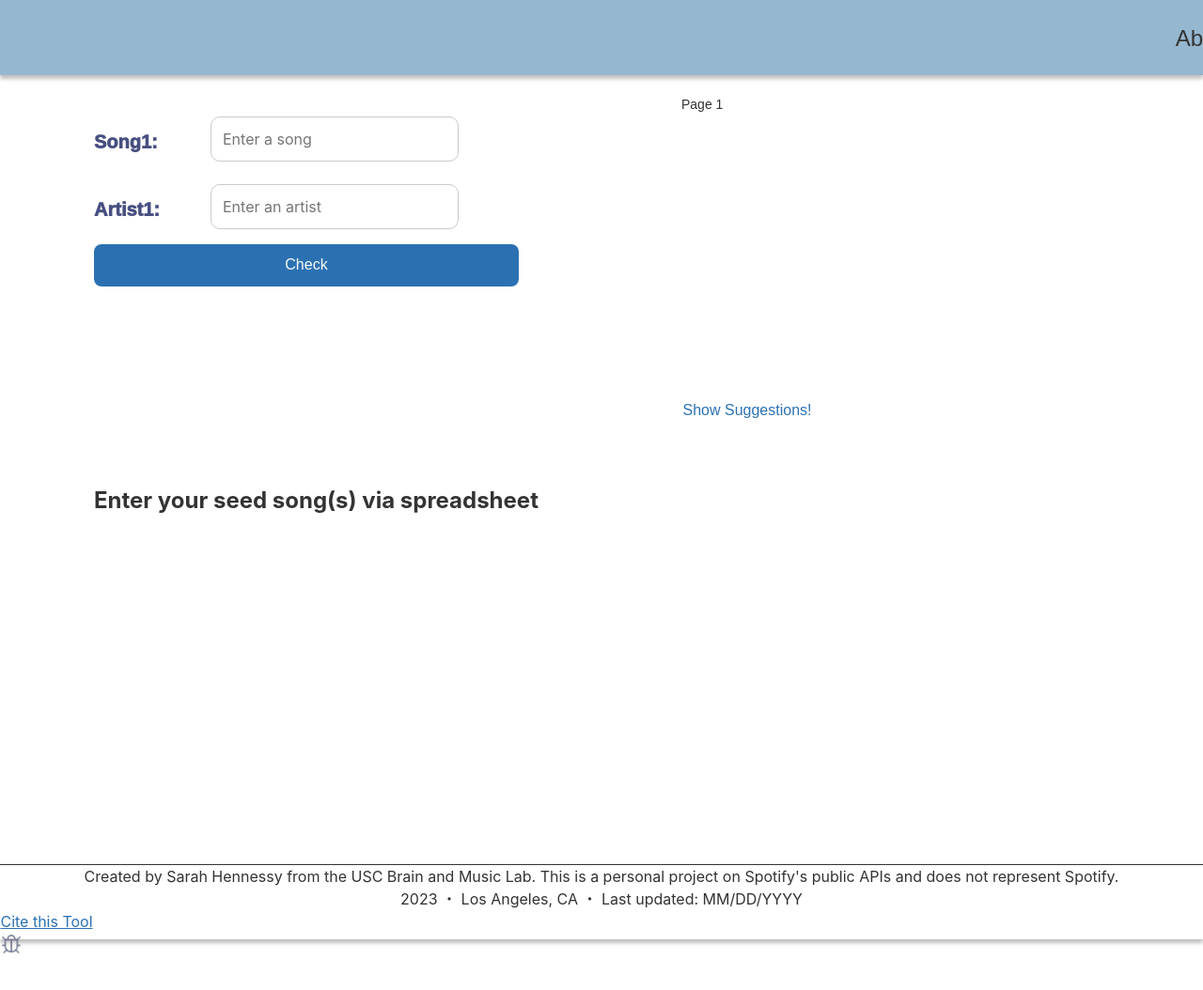
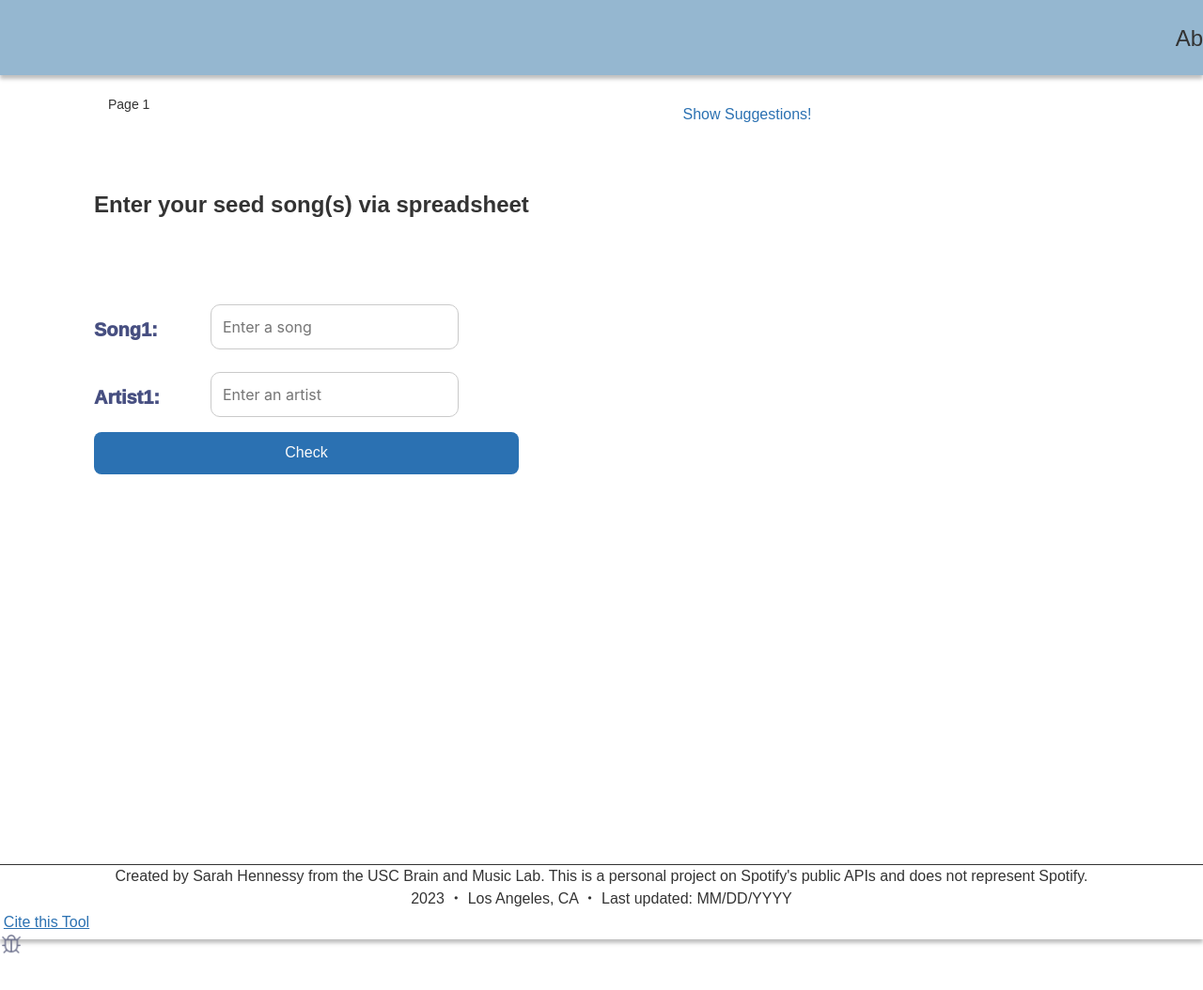
Before and after one commit to jrmarcusau/BML_SpotifyWebapp, a plain HTML site: page frontend/index.html in a window 1280 px wide. Shown: the whole page at 94% size. Drawn offline with nearby package versions, Linux system fonts and the light colour scheme.

Commit message:
fixed formatting index.html

```diff
--- a/frontend/index.html
+++ b/frontend/index.html
@@ -40,7 +40,7 @@
 
                 </div>
 
-                <div style="top: 100px; position: relative; z-index: 1; color: #333333; font-size: 24px; font-family: Inter; font-weight: 700; word-wrap: break-word">Enter your seed song(s) via spreadsheet</div>
+                <div style="top: 100px; position: absolute; z-index: 1; color: #333333; font-size: 24px; font-family: Arial, Helvetica, sans-serif; font-weight: 700; word-wrap: break-word">Enter your seed song(s) via spreadsheet</div>
 
                 <!-- Song & Artist Input -->
                 <div class="songArtistInput">
@@ -129,9 +129,9 @@
 
     </div>
     <div class="Footer" >
-        <div class="CreatedBySarahHennessyFromTheUscBrainAndMusicLab2023LosAngelesCaLastUpdatedMmDdYyyy" style="text-align: center; color: #333333; font-size: 16px; font-family: Inter; font-weight: 400; word-wrap: break-word">Created by Sarah Hennessy from the USC Brain and Music Lab. This is a personal project on Spotify's public APIs and does not represent Spotify.<br/>2023 ・ Los Angeles, CA ・ Last updated: MM/DD/YYYY</div>
+        <div class="CreatedBySarahHennessyFromTheUscBrainAndMusicLab2023LosAngelesCaLastUpdatedMmDdYyyy" style="text-align: center; color: #333333; font-size: 16px; font-family: Arial, Helvetica, sans-serif; font-weight: 400; word-wrap: break-word">Created by Sarah Hennessy from the USC Brain and Music Lab. This is a personal project on Spotify's public APIs and does not represent Spotify.<br/>2023 ・ Los Angeles, CA ・ Last updated: MM/DD/YYYY</div>
         <div class="CiteThisTool" style="width: 99px; height: 19px; justify-content: center; align-items: center; display: inline-flex">
-          <div class="CiteThisTool" style="text-align: center; color: #2B71B2; font-size: 16px; font-family: Inter; font-weight: 400; text-decoration: underline; word-wrap: break-word">Cite this Tool</div>
+          <div class="CiteThisTool" style="text-align: center; color: #2B71B2; font-size: 16px; font-family: Arial, Helvetica, sans-serif; font-weight: 400; text-decoration: underline; word-wrap: break-word">Cite this Tool</div>
         </div>
         <div class="BaseBug" style="width: 100%; height: 100%; position: relative">
             <img src="bug.png" alt="bug" style="width: 21.50px; height: 21.50px; left: 1.25px; top: 1.25px; position: absolute; background: #65698600"></img>
--- a/frontend/styles.css
+++ b/frontend/styles.css
@@ -320,7 +320,9 @@ h4 {
     justify-content: flex-start;
     align-items: left;
     gap: 8px;
-    display: inline-flex
+    display: inline-flex;
+    top: 200px;
+    position: absolute;
 }
 
 .songInput {
```
Also changed, not shown: frontend/about.html (+11 -8 lines).
